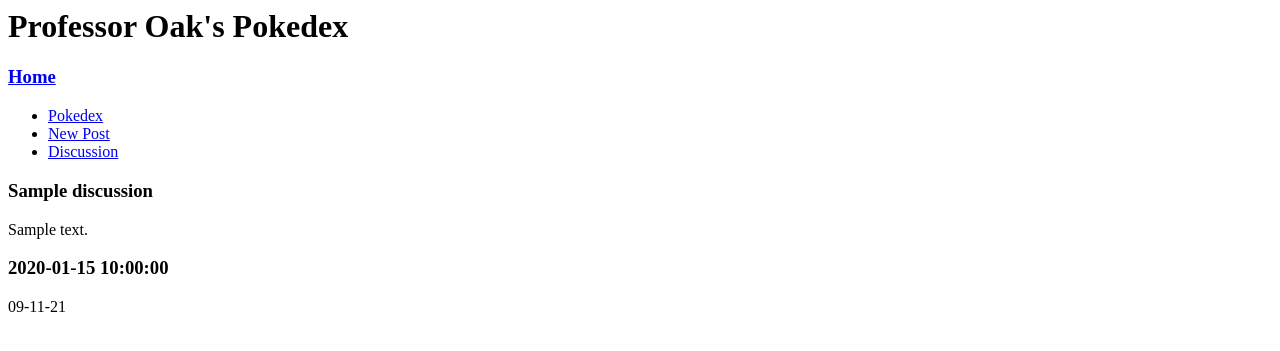
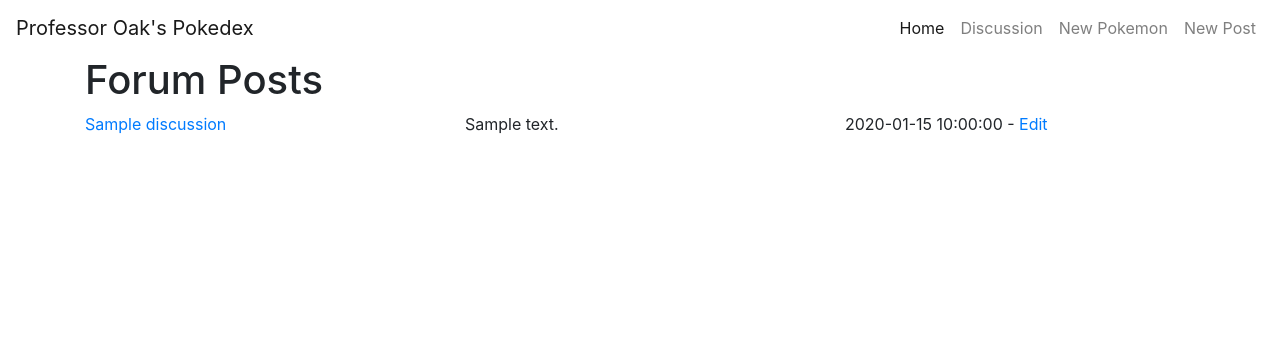
Before and after one commit to DeoDurant/WebDevProject, a PHP site: page /discussion.php in a window 1280 px wide. Shown: the top 351 px of the page. Run offline with PHP 8.4, Linux system fonts and the light colour scheme; tables that the repository leaves empty or names only in its code hold one stand-in row (values such as "Sample post"); some libraries are stand-ins or nearby versions.

Commit message:
Formatted the Forum posts to look prettier.

```diff
--- a/discussion.php
+++ b/discussion.php
@@ -2,49 +2,50 @@
 
 require('connect.php');
 
-$query = "SELECT * FROM discussion";
+$query = "SELECT * FROM discussion ORDER BY id DESC LIMIT 10";
 $statement = $db->prepare($query);
 $statement->execute();
 ?>
 
+<!DOCTYPE html>
+<html>
+
+<head>
+    <meta charset="utf-8">
+    <title>Professor Oak's Pokedex - Home</title>
+    <link rel="stylesheet" href="styles.css">
+    <link rel="stylesheet" href="https://stackpath.bootstrapcdn.com/bootstrap/4.1.3/css/bootstrap.min.css" integrity="sha384-MCw98/SFnGE8fJT3GXwEOngsV7Zt27NXFoaoApmYm81iuXoPkFOJwJ8ERdknLPMO" crossorigin="anonymous">
+    <link rel="stylesheet" href="https://cdnjs.cloudflare.com/ajax/libs/font-awesome/4.7.0/css/font-awesome.min.css">
+    <link rel="preconnect" href="https://fonts.googleapis.com">
+    <link rel="preconnect" href="https://fonts.gstatic.com" crossorigin>
+    <link href="https://fonts.googleapis.com/css2?family=Nunito:wght@200;400&display=swap" rel="stylesheet">
+    <script src="https://code.jquery.com/jquery-3.2.1.slim.min.js" integrity="sha384-KJ3o2DKtIkvYIK3UENzmM7KCkRr/rE9/Qpg6aAZGJwFDMVNA/GpGFF93hXpG5KkN" crossorigin="anonymous"></script>
+    <script src="https://maxcdn.bootstrapcdn.com/bootstrap/4.0.0/js/bootstrap.min.js" integrity="sha384-JZR6Spejh4U02d8jOt6vLEHfe/JQGiRRSQQxSfFWpi1MquVdAyjUar5+76PVCmYl" crossorigin="anonymous"></script>
 </head>
+
 <body>
-    <h1>Professor Oak's Pokedex</h1>
-    <section>
-        <section>
-            <h1><a href="homepage.php">Home</a></h1>
-        </section>
+    <?php include('navbar.php') ?>
 
-        <ul>
-            <li><a href="index.php" class="active">Pokedex</a></li>
-            <li><a href="create.php">New Post</a></li>
-            <li><a href="discussion.php">Discussion</a></li>
-        </ul>
+    <div class="container">
+    <h1>Forum Posts</h1>
+        <?php if ($statement->rowCount() == 0) : ?>
+            <col><?= "No posts here"; ?></col>
+        <?php endif ?>
+        <?php while ($row = $statement->fetch()) : ?>
+            <div class="row">
+                <div class="col"><a href="showPost.php?id=<?= $row['id'] ?>"><?= $row['title'] ?></a></div>
 
-        <section>
-            <?php if($statement->rowCount()==0): ?>
-                <li><?="No posts here"; ?></li>
-            <?php endif ?>
-            <?php while($row = $statement->fetch()): ?>
-                <h1><?= $row['title'] ?></h1>
+                <?php if (strlen($row['content']) > 200) : ?>
+                    <div class="col"><?= substr($row['content'], 0, 200); ?>Read Full Post</div>
+                <?php else : ?>
+                    <div class="col"><?= $row['content'] ?></div>
+                <?php endif ?>
 
-                <section>
-                    <?php if (strlen($row['content']) > 200): ?>
-                    <p><?= substr($row['content'], 0, 200); ?>Read Full Post</p>
-                    <?php else: ?>
-                   <p><?= $row['content'] ?></p>
-                   <?php endif ?>
-                </section>
-                <h3><?= $row['datetime'] ?></h3>
+                <div class="col"><?= $row['datetime'] ?> - <a href="editPost.php?id=<?= $row['id'] ?>">Edit</a></div>
+            </div>
+        <?php endwhile ?>
+    </div>
+    </div>
+</body>
 
-            <?php endwhile ?>
-        </section>
-
-        <section>
-            <?php echo (date('d-m-y')); ?>
-        </section>
-
-    </section>
-
-</body>
 </html>
```
